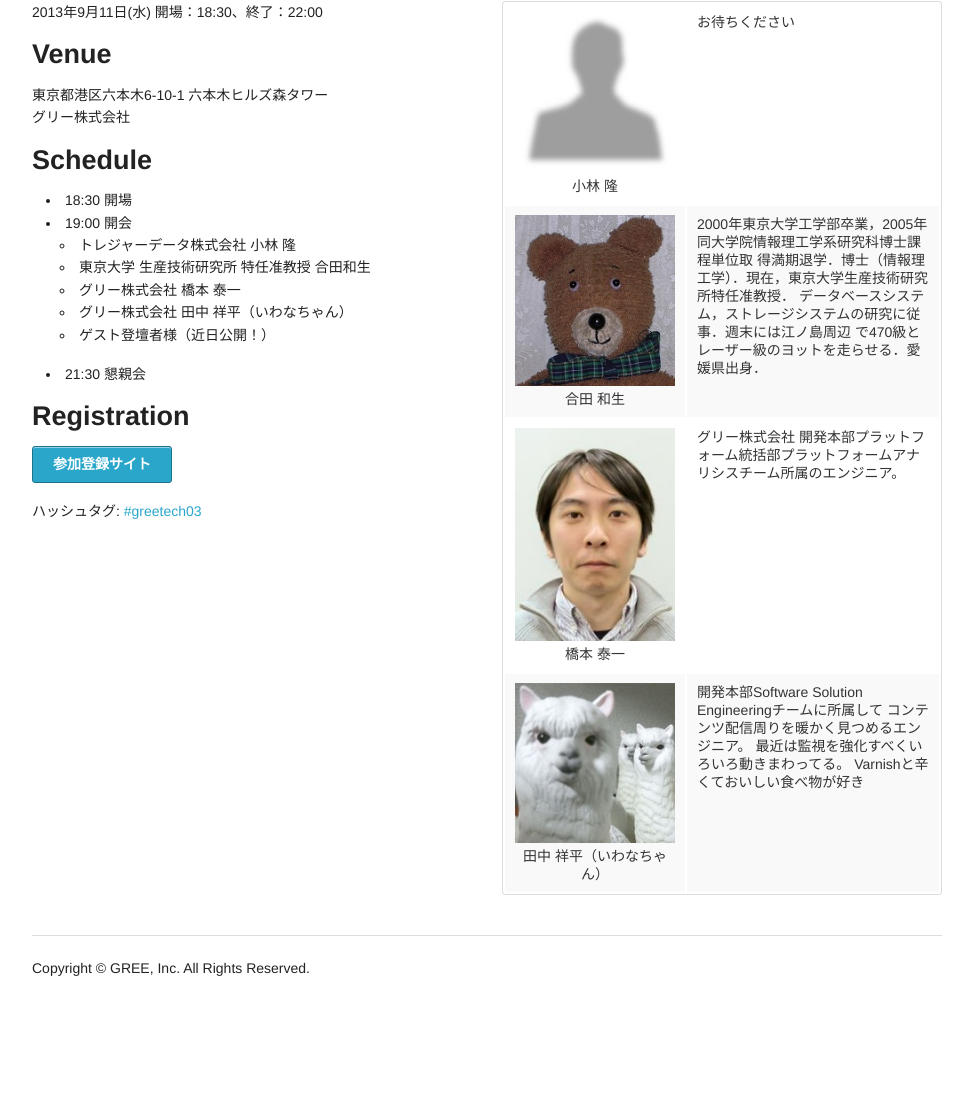
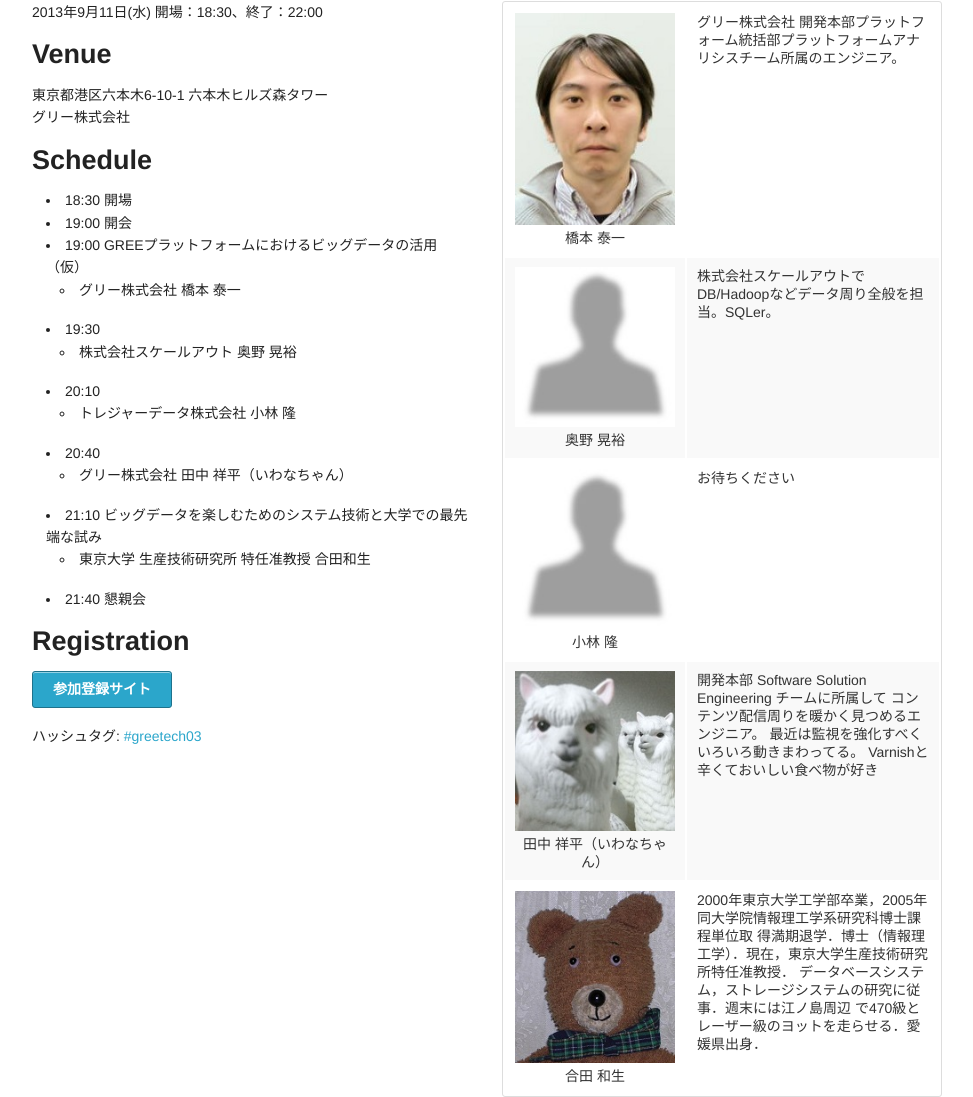
Before and after one commit to greetech3/greetech3.github.com, a plain HTML site: page index.html in a window 1280 px wide. Shown: the part 961-2058 px from the top of the page, without its empty margins (153-1126 px from the left). Before the commit the page ends 1957 px from the top, so only its background shows below. Drawn offline with Linux system fonts and the light colour scheme.

Commit message:
add the information for okuno and kobayashi

```diff
--- a/index.html
+++ b/index.html
@@ -89,14 +89,27 @@
     <ul>
       <li>18:30 開場</li>
       <li>19:00 開会</li>
+      <li>19:00 GREEプラットフォームにおけるビッグデータの活用（仮）</li>
+      <ul>
+        <li>グリー株式会社 橋本 泰一</li>
+      </ul>
+      <li>19:30</li>
+      <ul>
+        <li>株式会社スケールアウト 奥野 晃裕</li>
+      </ul>
+      <li>20:10</li>
       <ul>
         <li>トレジャーデータ株式会社 小林 隆</li>
+      </ul>
+      <li>20:40</li>
+      <ul>
+        <li>グリー株式会社 田中 祥平（いわなちゃん）</li>
+      </ul>
+      <li>21:10 ビッグデータを楽しむためのシステム技術と大学での最先端な試み</li>
+      <ul>
         <li>東京大学 生産技術研究所 特任准教授 合田和生</li>
-        <li>グリー株式会社 橋本 泰一</li>
-        <li>グリー株式会社 田中 祥平（いわなちゃん）</li>
-        <li>ゲスト登壇者様（近日公開！）</li>
       </ul>
-      <li>21:30 懇親会</li>
+      <li>21:40 懇親会</li>
     </ul>
 
     <h3>Registration</h3>
@@ -120,29 +133,35 @@
     <div class="speakers">
       <table>
         <tr>
+          <td width="180px" class="speaker"><img src="./images/taiichi.jpg"/><br>橋本 泰一</td>
+          <td>グリー株式会社
+            開発本部プラットフォーム統括部プラットフォームアナリシスチーム所属のエンジニア。
+          </td>
+        </tr>
+        <tr>
+          <td width="180px" class="speaker"><img src="./images/no_image.jpg"/><br>奥野 晃裕</td>
+          <td>
+            株式会社スケールアウトでDB/Hadoopなどデータ周り全般を担当。SQLer。
+          </td>
+        </tr>
+        <tr>
           <td width="180px" class="speaker"><img src="./images/no_image.jpg"/><br>小林 隆</td>
           <td>
             お待ちください
           </td>
         </tr>
         <tr>
+          <td width="180px" class="speaker"><img src="./images/tanaka.jpg"/><br>田中 祥平（いわなちゃん）</td>
+          <td>開発本部 Software Solution Engineering チームに所属して
+            コンテンツ配信周りを暖かく見つめるエンジニア。
+            最近は監視を強化すべくいろいろ動きまわってる。
+            Varnishと辛くておいしい食べ物が好き
+          </td>
+        </tr>
+        <tr>
           <td width="180px" class="speaker"><img src="./images/goda.jpg"/><br>合田 和生</td>
           <td>
             2000年東京大学工学部卒業，2005年同大学院情報理工学系研究科博士課程単位取 得満期退学．博士（情報理工学）．現在，東京大学生産技術研究所特任准教授． データベースシステム，ストレージシステムの研究に従事．週末には江ノ島周辺 で470級とレーザー級のヨットを走らせる．愛媛県出身．
-          </td>
-        </tr>
-        <tr>
-          <td width="180px" class="speaker"><img src="./images/taiichi.jpg"/><br>橋本 泰一</td>
-          <td>グリー株式会社
-            開発本部プラットフォーム統括部プラットフォームアナリシスチーム所属のエンジニア。
-          </td>
-        </tr>
-        <tr>
-          <td width="180px" class="speaker"><img src="./images/tanaka.jpg"/><br>田中 祥平（いわなちゃん）</td>
-          <td>開発本部Software Solution Engineeringチームに所属して
-            コンテンツ配信周りを暖かく見つめるエンジニア。
-            最近は監視を強化すべくいろいろ動きまわってる。
-            Varnishと辛くておいしい食べ物が好き
           </td>
         </tr>
       </table>
```
